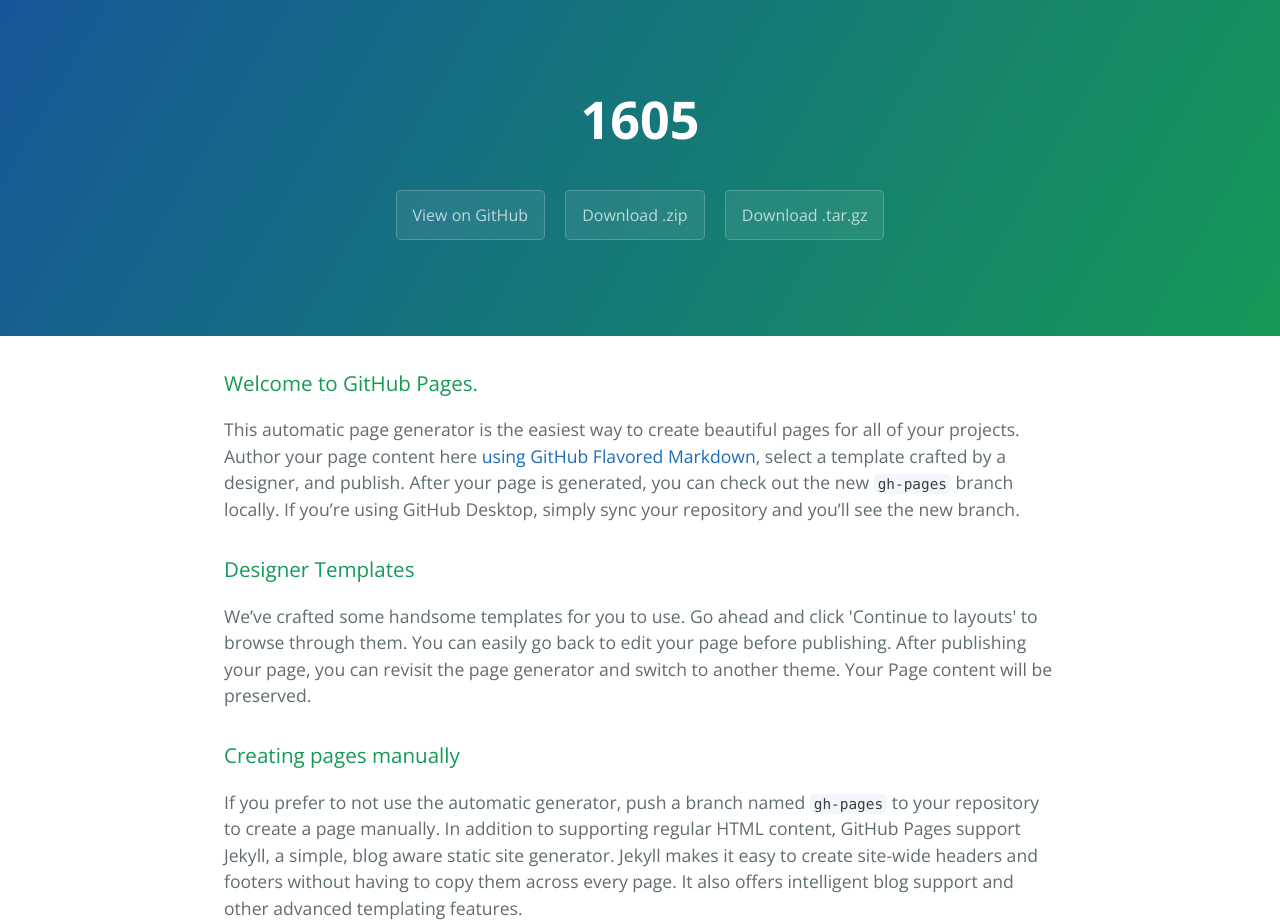
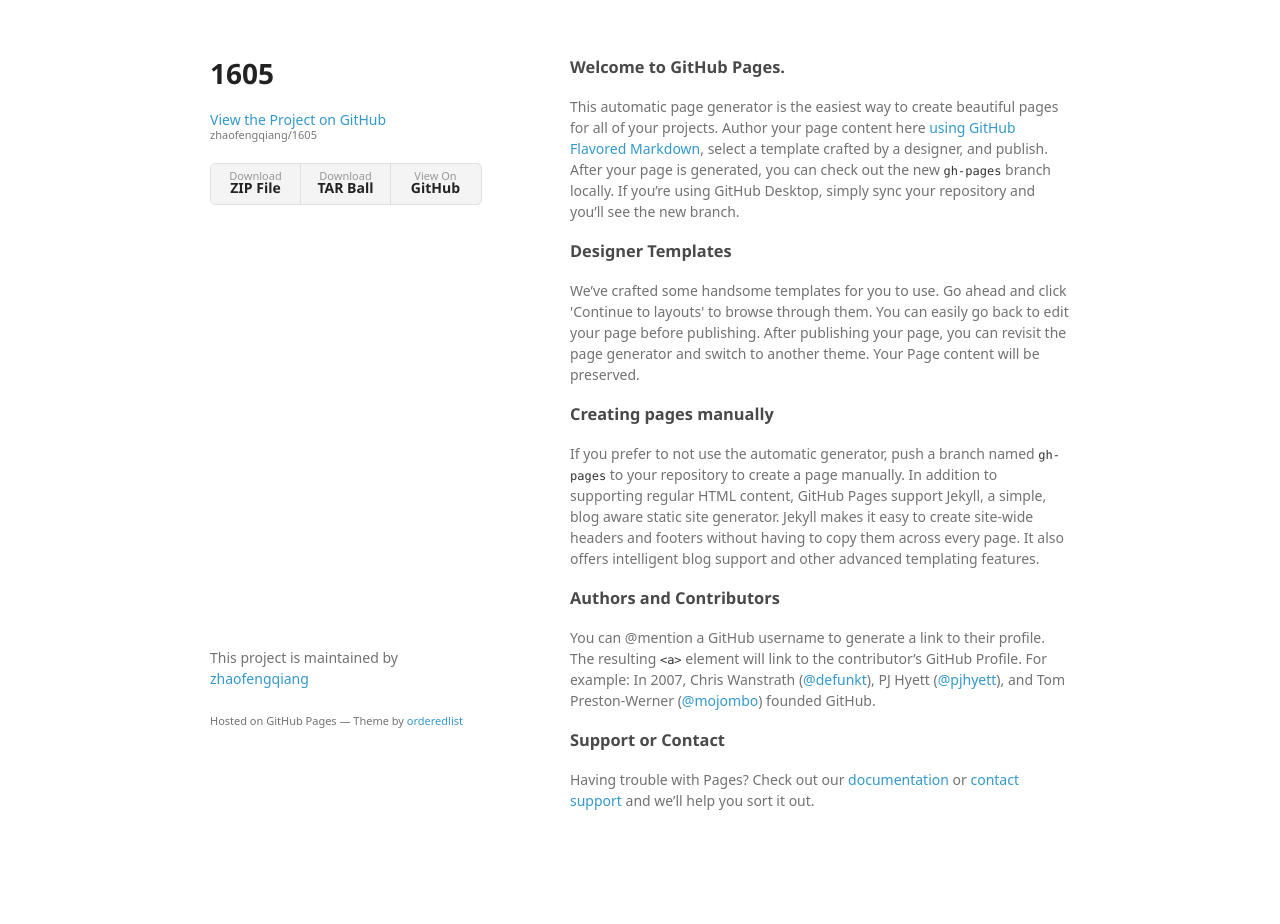
Before and after one commit to zhaofengqiang/1605, a plain HTML site: page index.html in a window 1280 px wide. Shown: the top 924 px of the page. After the commit the page ends 881 px from the top, so only its background shows below. Drawn offline with nearby package versions, Linux system fonts and the light colour scheme; a web font is replaced by a local one.

Commit message:
Create gh-pages branch via GitHub

```diff
--- a/index.html
+++ b/index.html
@@ -1,25 +1,34 @@
-<!DOCTYPE html>
-<html lang="en-us">
+<!doctype html>
+<html>
   <head>
-    <meta charset="UTF-8">
+    <meta charset="utf-8">
+    <meta http-equiv="X-UA-Compatible" content="chrome=1">
     <title>1605 by zhaofengqiang</title>
-    <meta name="viewport" content="width=device-width, initial-scale=1">
-    <link rel="stylesheet" type="text/css" href="stylesheets/normalize.css" media="screen">
-    <link href='https://fonts.googleapis.com/css?family=Open+Sans:400,700' rel='stylesheet' type='text/css'>
-    <link rel="stylesheet" type="text/css" href="stylesheets/stylesheet.css" media="screen">
-    <link rel="stylesheet" type="text/css" href="stylesheets/github-light.css" media="screen">
+
+    <link rel="stylesheet" href="stylesheets/styles.css">
+    <link rel="stylesheet" href="stylesheets/github-light.css">
+    <meta name="viewport" content="width=device-width">
+    <!--[if lt IE 9]>
+    <script src="//html5shiv.googlecode.com/svn/trunk/html5.js"></script>
+    <![endif]-->
   </head>
   <body>
-    <section class="page-header">
-      <h1 class="project-name">1605</h1>
-      <h2 class="project-tagline"></h2>
-      <a href="https://github.com/zhaofengqiang/1605" class="btn">View on GitHub</a>
-      <a href="https://github.com/zhaofengqiang/1605/zipball/master" class="btn">Download .zip</a>
-      <a href="https://github.com/zhaofengqiang/1605/tarball/master" class="btn">Download .tar.gz</a>
-    </section>
+    <div class="wrapper">
+      <header>
+        <h1>1605</h1>
+        <p></p>
 
-    <section class="main-content">
-      <h3>
+        <p class="view"><a href="https://github.com/zhaofengqiang/1605">View the Project on GitHub <small>zhaofengqiang/1605</small></a></p>
+
+
+        <ul>
+          <li><a href="https://github.com/zhaofengqiang/1605/zipball/master">Download <strong>ZIP File</strong></a></li>
+          <li><a href="https://github.com/zhaofengqiang/1605/tarball/master">Download <strong>TAR Ball</strong></a></li>
+          <li><a href="https://github.com/zhaofengqiang/1605">View On <strong>GitHub</strong></a></li>
+        </ul>
+      </header>
+      <section>
+        <h3>
 <a id="welcome-to-github-pages" class="anchor" href="#welcome-to-github-pages" aria-hidden="true"><span aria-hidden="true" class="octicon octicon-link"></span></a>Welcome to GitHub Pages.</h3>
 
 <p>This automatic page generator is the easiest way to create beautiful pages for all of your projects. Author your page content here <a href="https://guides.github.com/features/mastering-markdown/">using GitHub Flavored Markdown</a>, select a template crafted by a designer, and publish. After your page is generated, you can check out the new <code>gh-pages</code> branch locally. If you’re using GitHub Desktop, simply sync your repository and you’ll see the new branch.</p>
@@ -43,15 +52,13 @@
 <a id="support-or-contact" class="anchor" href="#support-or-contact" aria-hidden="true"><span aria-hidden="true" class="octicon octicon-link"></span></a>Support or Contact</h3>
 
 <p>Having trouble with Pages? Check out our <a href="https://help.github.com/pages">documentation</a> or <a href="https://github.com/contact">contact support</a> and we’ll help you sort it out.</p>
-
-      <footer class="site-footer">
-        <span class="site-footer-owner"><a href="https://github.com/zhaofengqiang/1605">1605</a> is maintained by <a href="https://github.com/zhaofengqiang">zhaofengqiang</a>.</span>
-
-        <span class="site-footer-credits">This page was generated by <a href="https://pages.github.com">GitHub Pages</a> using the <a href="https://github.com/jasonlong/cayman-theme">Cayman theme</a> by <a href="https://twitter.com/jasonlong">Jason Long</a>.</span>
+      </section>
+      <footer>
+        <p>This project is maintained by <a href="https://github.com/zhaofengqiang">zhaofengqiang</a></p>
+        <p><small>Hosted on GitHub Pages &mdash; Theme by <a href="https://github.com/orderedlist">orderedlist</a></small></p>
       </footer>
-
-    </section>
-
+    </div>
+    <script src="javascripts/scale.fix.js"></script>
 
   </body>
 </html>
```
